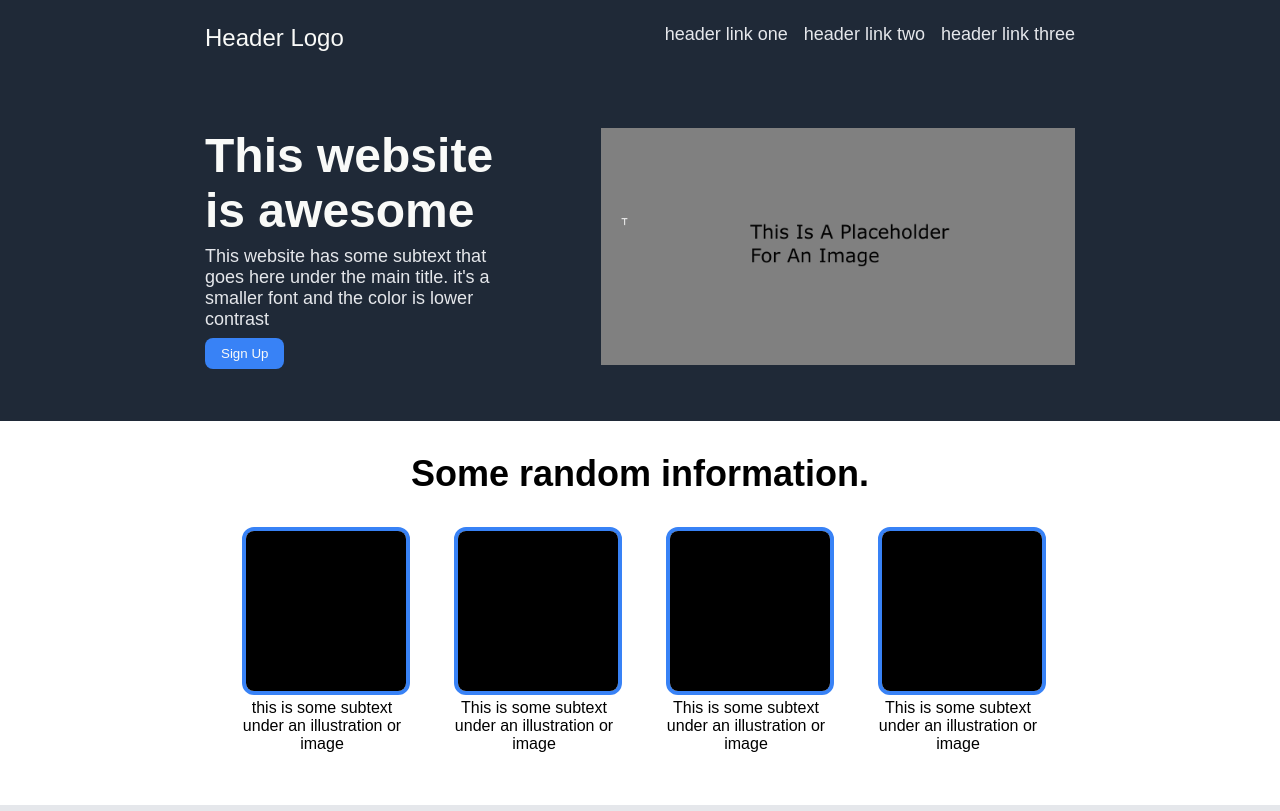
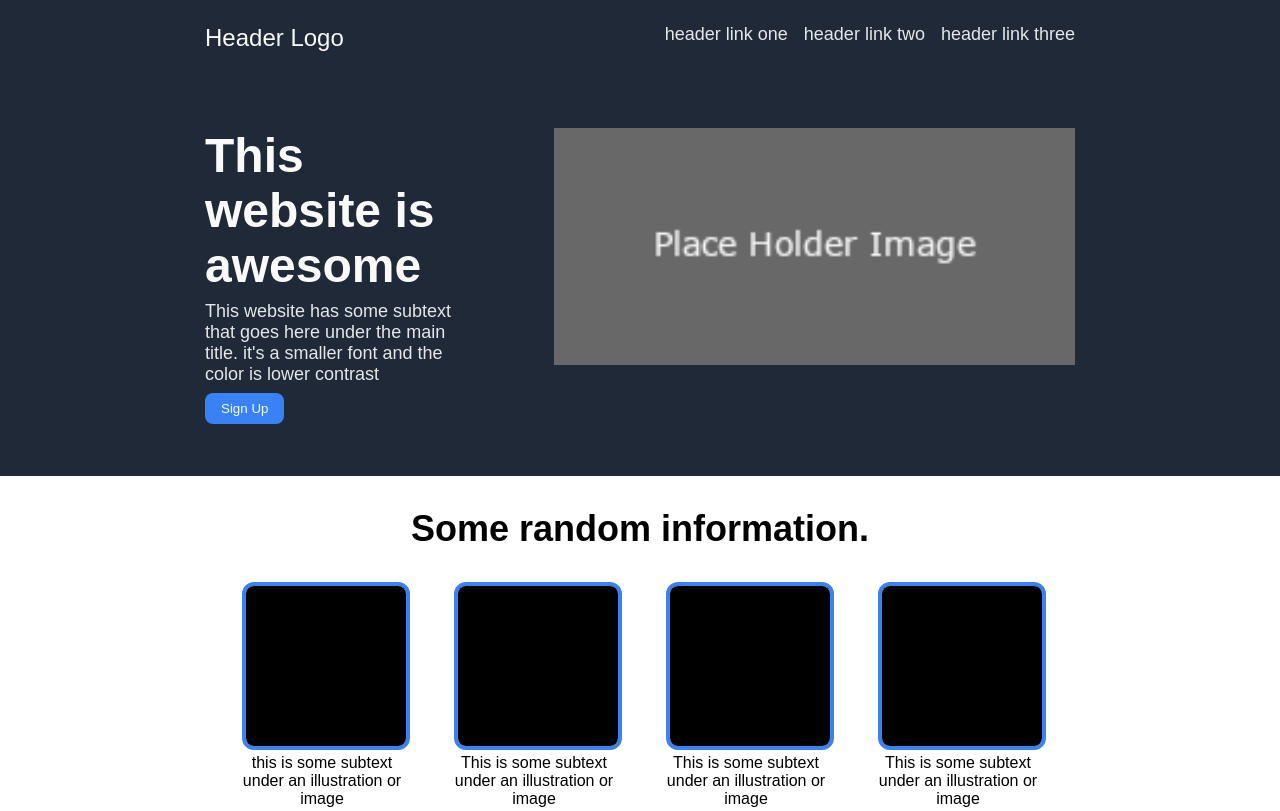
Before and after one commit to cbrcrash/landing-page, a plain HTML site: page index.html in a window 1280 px wide. Shown: the top 811 px of the page. Drawn offline with Linux system fonts and the light colour scheme.

Commit message:
updated images and deleted  prototype mock images

```diff
--- a/index.html
+++ b/index.html
@@ -4,9 +4,6 @@
     <meta charset="UTF-8">
     <meta http-equiv="X-UA-Compatible" content="IE=edge">
     <meta name="viewport" content="width=device-width, initial-scale=1.0">
-    <link rel="preconnect" href="https://fonts.googleapis.com">
-    <link rel="preconnect" href="https://fonts.gstatic.com" crossorigin>
-    <link href="https://fonts.googleapis.com/css2?family=Roboto&display=swap" rel="stylesheet">
     <link rel="stylesheet" href="style.css">
     <title>Landing Page</title>
 </head>
@@ -28,7 +25,7 @@
                 it's a smaller font and the color is lower contrast</div>
             <button>Sign Up</button>
         </div>
-        <img class="heroImage" src="img/placeholder600x300px.png" alt="This is a placeholder for an image">
+        <img class="heroImage" src="img/placeholder100x220px.png" alt="This is a placeholder for an image">
     </div>
 
     <div class="infoSection">
--- a/style.css
+++ b/style.css
@@ -3,7 +3,6 @@ body {
     background-color: white;
     margin: 0;
     padding: 0;
-    max-width: 1440px;
 }
 
 ul {
@@ -72,7 +71,6 @@ button {
 }
 
 .heroImage {
-    background-color: gray;
     width: 522px;
     height: 237px;
 }
```
Also changed, not shown: colors_and_stuff.png (added), img/placeholder100x220px.png (added), odin-project.png (added), odin-projectScale1000pxWide.png (added), 1 other file.
